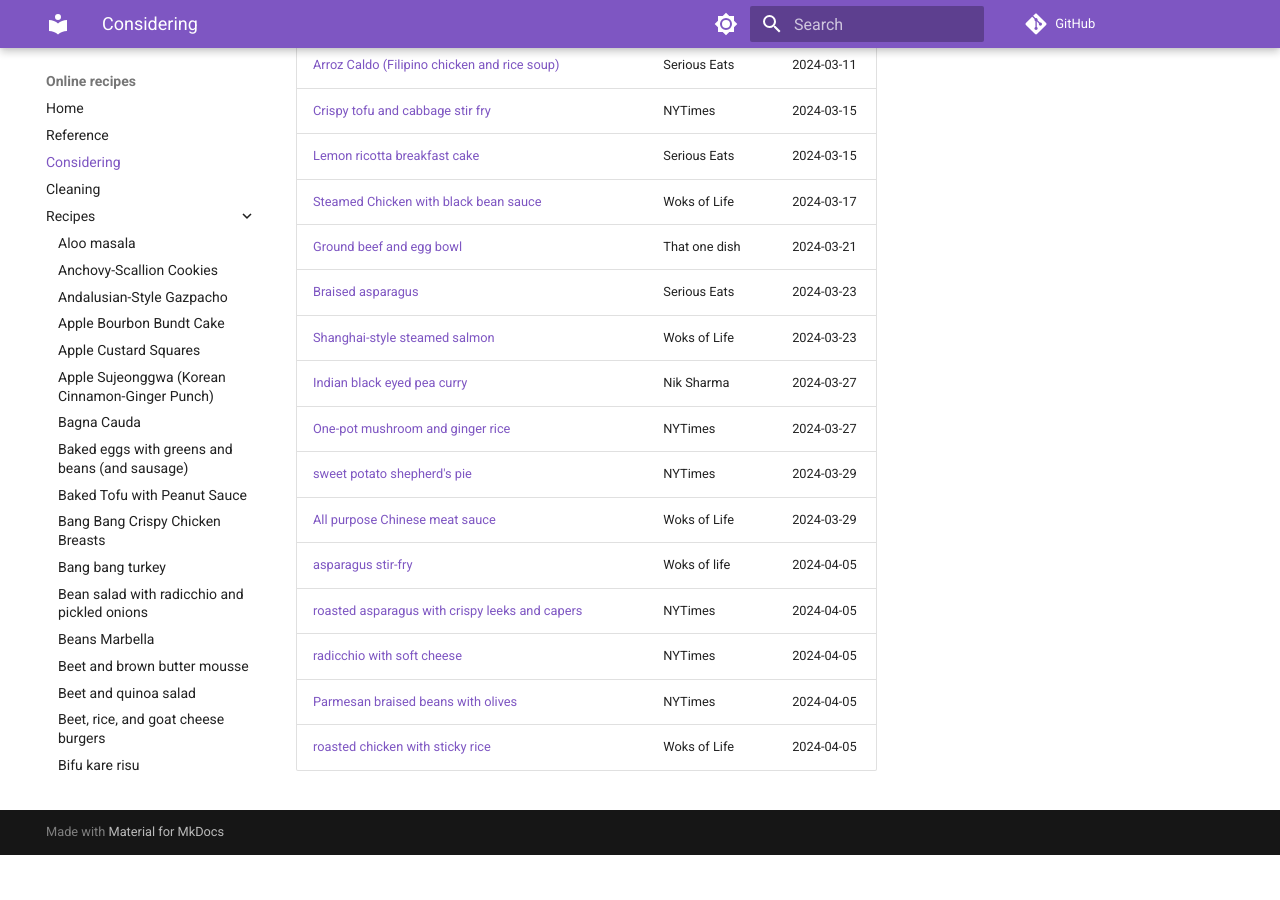
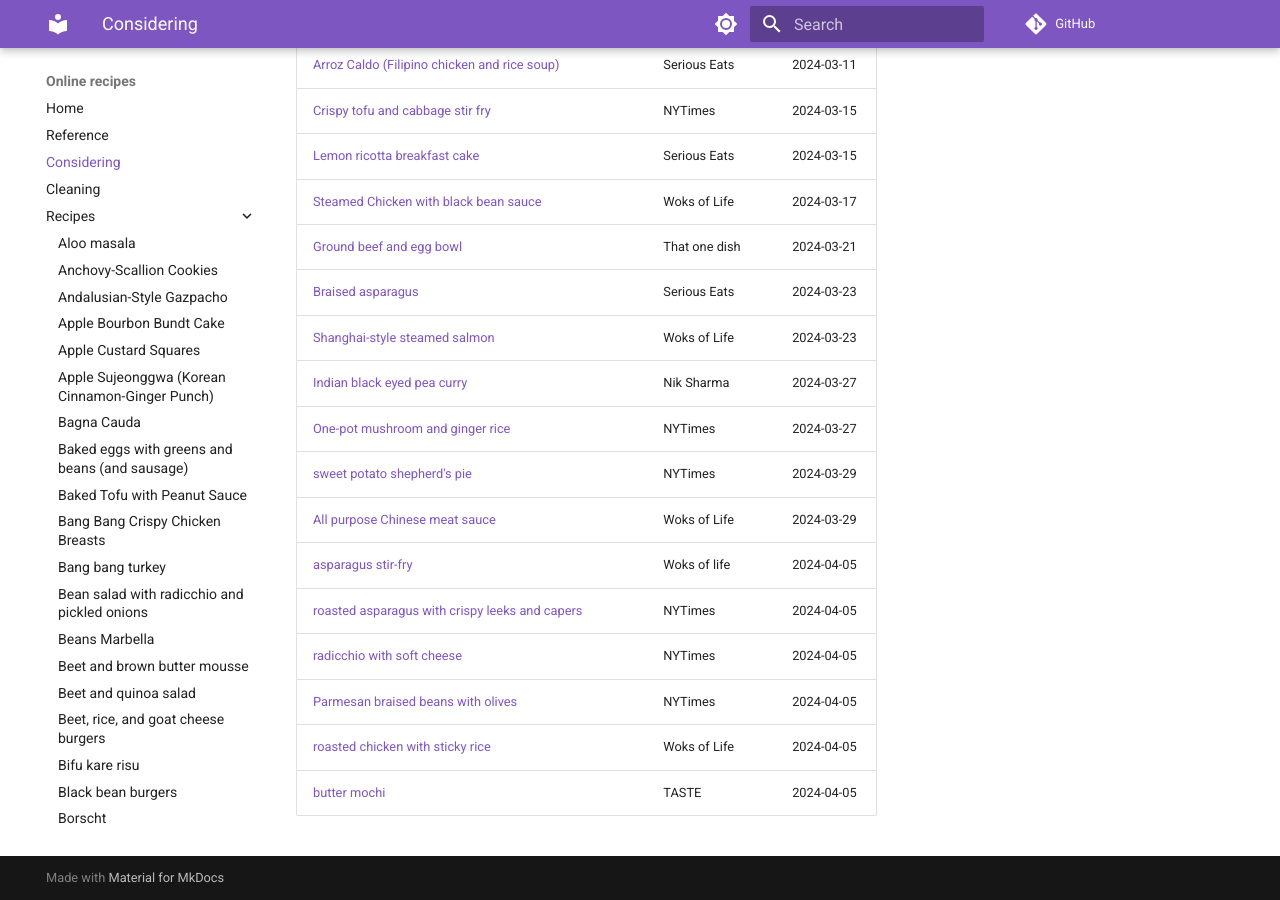
Before and after one commit to billbrod/recipes, an MkDocs documentation site: the page built from docs/considering.md, in a window 1280 px wide and 900 px high, scrolled down 2320 px. Built offline with MkDocs 1.6.1 and Material for MkDocs 9.7.7, drawn with Linux system fonts in a browser that asks for light colours; comment, search, counter and statistics services are not loaded; before the commit the page ends 3175 px from its top, so only the background shows below that.

Commit message:
updates considering

```diff
--- a/docs/considering.md
+++ b/docs/considering.md
@@ -64,4 +64,5 @@
 | [roasted asparagus with crispy leeks and capers](https://thewoksoflife.com/asparagus-stir-fry/)                                                              | NYTimes         | 2024-04-05                       |
 | [radicchio with soft cheese](https://cooking.nytimes.com/recipes/1022946-pan-seared-radicchio-with-soft-cheese)                                              | NYTimes         | 2024-04-05                       |
 | [Parmesan braised beans with olives](https://cooking.nytimes.com/recipes/1025034-parmesan-braised-beans-with-olives)                                         | NYTimes         | 2024-04-05                       |
-| [roasted chicken with sticky rice](https://thewoksoflife.com/chicken-with-sticky-rice/)                                                                      | Woks of Life    | 2024-04-05                                 |
+| [roasted chicken with sticky rice](https://thewoksoflife.com/chicken-with-sticky-rice/)                                                                      | Woks of Life    | 2024-04-05                        |
+| [butter mochi](https://tastecooking.com/recipes/butter-mochi/)                                                                                               | TASTE           | 2024-04-05                                 |
```
